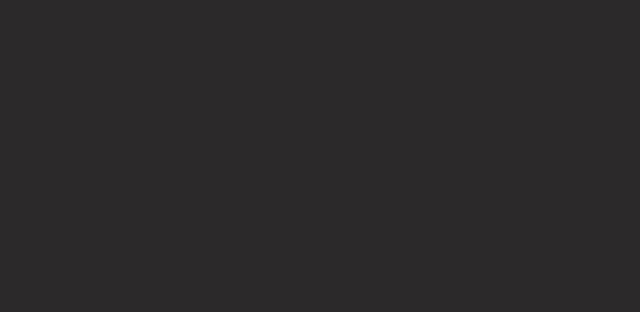
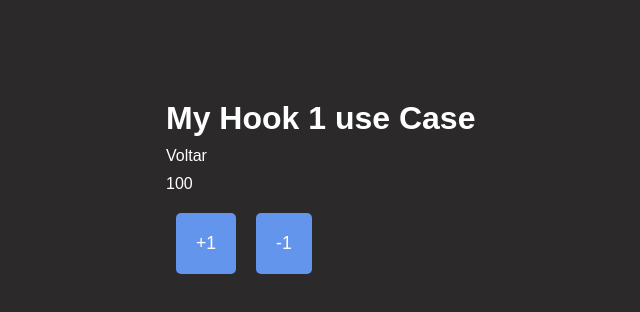
Before and after one commit to marcoscuomo/hooks, a React (Create React App) app: page /myhook1 in a window 1280 px wide. Shown: the top 312 px of the page, without its empty margins (74-714 px from the left). Built offline with nearby package versions, Linux system fonts and the light colour scheme.

Commit message:
Creaing custom hook

```diff
--- a/src/Home.tsx
+++ b/src/Home.tsx
@@ -40,6 +40,9 @@ export default function Home() {
         <li>
           <Link to="/context2">Use Contex api - top organized</Link>
         </li>
+        <li>
+          <Link to="/myhook1">My Hook1</Link>
+        </li>
       </ul>
     </main>
   )
--- /dev/null
+++ b/src/MyHook1.tsx
@@ -0,0 +1,24 @@
+import { Link } from "react-router-dom";
+import {useCounter} from "./hooks/useCounter";
+
+interface IMyHook {
+  count: number,
+  inc: () => {},
+  dec: () => {}
+}
+
+export default function MyHook1() {
+
+  const [count, inc, dec] = useCounter()
+
+  return(
+    <main className="main">
+     <h1>My Hook 1 use Case</h1>
+      <p><Link to="/">Voltar</Link></p>
+
+      <p>{count}</p>
+      <button className="btnAction" onClick={() => inc()}>+1</button>
+      <button className="btnAction" onClick={() => dec()}>-1</button>
+    </main>
+  )
+}
--- /dev/null
+++ b/src/hooks/useCounter.ts
@@ -0,0 +1,12 @@
+import { useState } from "react";
+
+export  const useCounter = (initialValue: number = 100): [number, () => void, () => void] => {
+
+  const [count, setCount] = useState(initialValue);
+
+  const inc = () => setCount(count+1)
+
+  const dec = () => setCount(count-1)
+
+  return [count, inc, dec]
+}
--- a/src/routes.tsx
+++ b/src/routes.tsx
@@ -13,6 +13,7 @@ import Effect2 from './Effect2';
 import Effect3 from './Effect3';
 import Context1 from './Context1'
 import Context2 from './Context2'
+import MyHook1 from './MyHook1';
 
 export default function Routes() {
   return(
@@ -29,6 +30,7 @@ export default function Routes() {
       <Route component = { Effect3 } path="/effect3" exact />
       <Route component = { Context1 } path="/context1" exact />
       <Route component = { Context2 } path="/context2" exact />
+      <Route component = { MyHook1 } path="/myhook1" exact />
 
     </BrowserRouter>
   )
```
